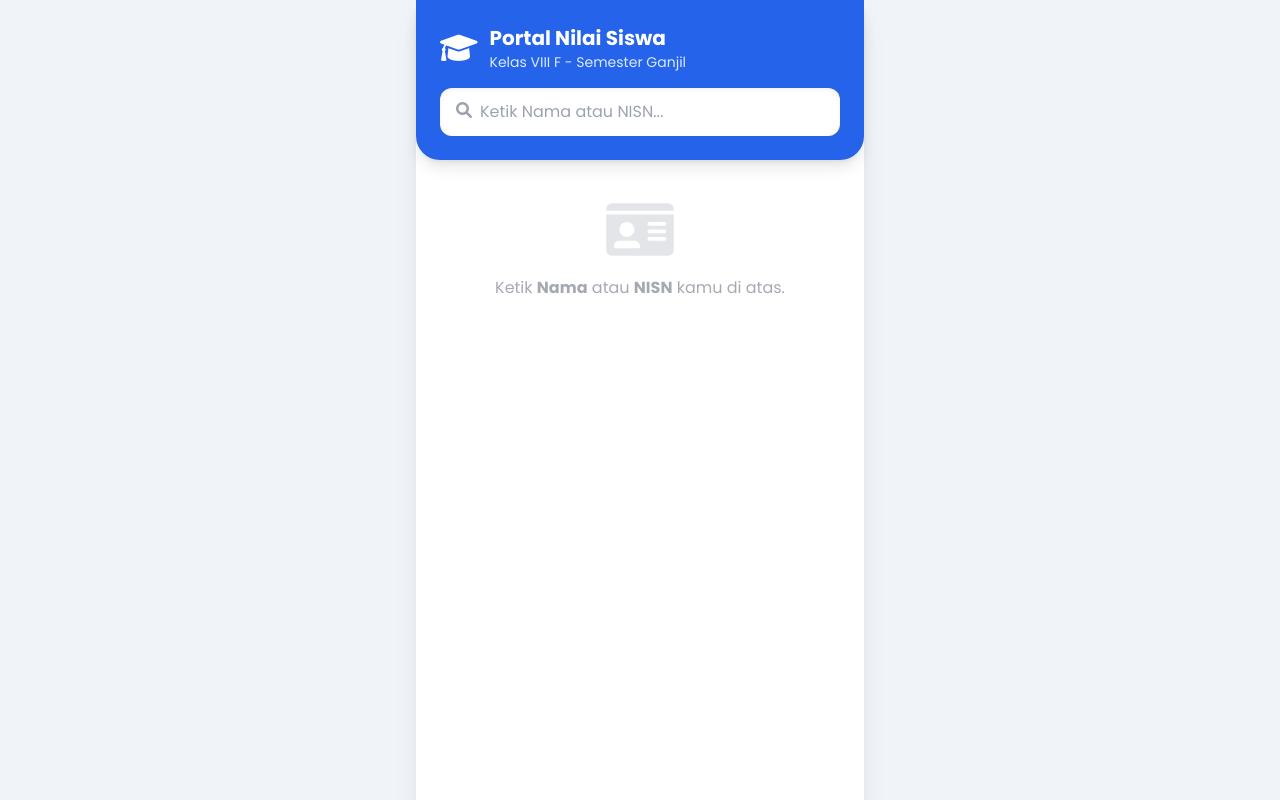
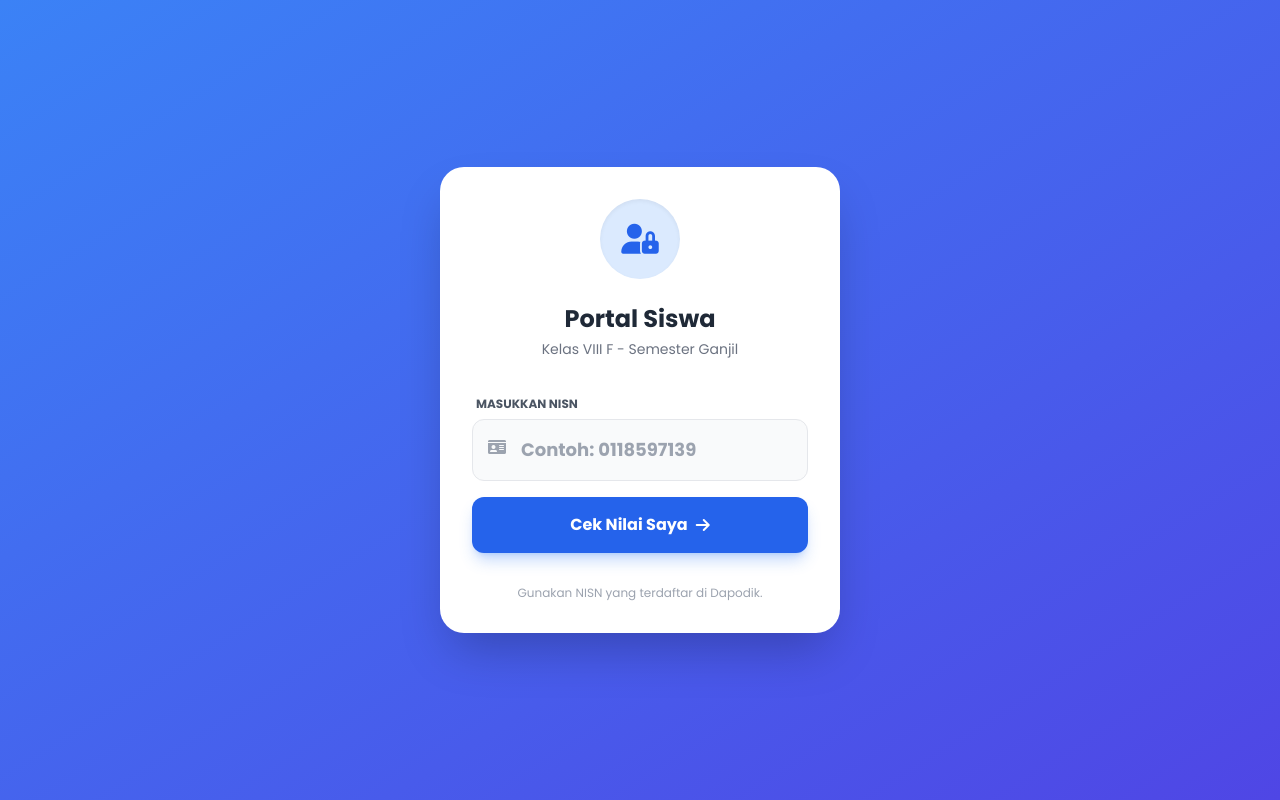
Before and after one commit to muhamadheryana27-debug/Laporan-hasil-belajar-kelas-8F, a plain HTML site: page index.html in a window 1280 px wide. Drawn offline with nearby package versions, Linux system fonts and the light colour scheme.

Commit message:
Update index.html

```diff
--- a/index.html
+++ b/index.html
@@ -3,7 +3,7 @@
 <head>
     <meta charset="UTF-8">
     <meta name="viewport" content="width=device-width, initial-scale=1.0">
-    <title>Cek Nilai Kelas VIII F</title>
+    <title>Login Nilai Kelas VIII F</title>
     <script src="https://cdn.tailwindcss.com"></script>
     <link href="https://cdnjs.cloudflare.com/ajax/libs/font-awesome/6.0.0/css/all.min.css" rel="stylesheet">
     <script src="https://cdnjs.cloudflare.com/ajax/libs/jspdf/2.5.1/jspdf.umd.min.js"></script>
@@ -11,34 +11,62 @@
 
     <style>
         @import url('https://fonts.googleapis.com/css2?family=Poppins:wght@300;400;600;700&display=swap');
-        body { font-family: 'Poppins', sans-serif; background-color: #f0f4f8; }
+        body { font-family: 'Poppins', sans-serif; background-color: #eef2f6; }
         .modal { transition: opacity 0.25s ease; }
         body.modal-active { overflow-x: hidden; overflow-y: visible !important; }
+        /* Hilangkan spinner di input number */
+        input::-webkit-outer-spin-button, input::-webkit-inner-spin-button { -webkit-appearance: none; margin: 0; }
     </style>
 </head>
-<body class="min-h-screen relative">
+<body class="min-h-screen flex flex-col items-center justify-center relative bg-gradient-to-br from-blue-500 to-indigo-600">
 
-    <div class="max-w-md mx-auto bg-white min-h-screen shadow-xl relative pb-24">
+    <div id="loginPage" class="w-full max-w-md px-6 transition-all duration-500">
+        <div class="bg-white rounded-3xl shadow-2xl p-8 text-center">
+            <div class="w-20 h-20 bg-blue-100 rounded-full flex items-center justify-center mx-auto mb-6 text-blue-600 text-3xl shadow-inner">
+                <i class="fas fa-user-lock"></i>
+            </div>
 
-        <div class="bg-blue-600 p-6 rounded-b-3xl shadow-lg text-white mb-6">
-            <div class="flex items-center gap-3 mb-2">
+            <h1 class="text-2xl font-bold text-gray-800 mb-1">Portal Siswa</h1>
+            <p class="text-gray-500 text-sm mb-8">Kelas VIII F - Semester Ganjil</p>
+
+            <div class="space-y-4 text-left">
+                <div>
+                    <label class="text-xs font-bold text-gray-600 ml-1 uppercase">Masukkan NISN</label>
+                    <div class="relative mt-1">
+                        <input type="number" id="nisnInput" placeholder="Contoh: 0118597139"
+                            class="w-full pl-12 pr-4 py-4 rounded-xl bg-gray-50 border border-gray-200 text-gray-800 font-bold text-lg focus:outline-none focus:ring-4 focus:ring-blue-200 focus:border-blue-500 transition"
+                            onkeypress="handleEnter(event)">
+                        <i class="fas fa-id-card absolute left-4 top-5 text-gray-400"></i>
+                    </div>
+                    <p id="loginError" class="text-red-500 text-xs mt-2 hidden"><i class="fas fa-exclamation-circle mr-1"></i>NISN tidak ditemukan. Coba lagi.</p>
+                </div>
+
+                <button onclick="attemptLogin()" class="w-full bg-blue-600 hover:bg-blue-700 text-white font-bold py-4 rounded-xl shadow-lg shadow-blue-500/30 transition transform active:scale-95 flex items-center justify-center gap-2">
+                    Cek Nilai Saya <i class="fas fa-arrow-right"></i>
+                </button>
+            </div>
+
+            <p class="text-xs text-gray-400 mt-8">Gunakan NISN yang terdaftar di Dapodik.</p>
+        </div>
+    </div>
+
+    <div id="resultPage" class="w-full max-w-md bg-white min-h-screen shadow-xl relative pb-24 hidden">
+
+        <div class="bg-blue-600 p-6 rounded-b-3xl shadow-lg text-white mb-6 flex justify-between items-start">
+            <div class="flex items-center gap-3">
                 <i class="fas fa-graduation-cap text-3xl"></i>
                 <div>
-                    <h1 class="text-xl font-bold">Portal Nilai Siswa</h1>
-                    <p class="text-blue-100 text-sm">Kelas VIII F - Semester Ganjil</p>
+                    <h1 class="text-lg font-bold">Hasil Belajar</h1>
+                    <p class="text-blue-100 text-xs">Semester Ganjil</p>
                 </div>
             </div>
-
-            <div class="mt-4 relative">
-                <input type="text" id="searchInput" placeholder="Ketik Nama atau NISN..."
-                    class="w-full pl-10 pr-4 py-3 rounded-xl text-gray-800 focus:outline-none focus:ring-4 focus:ring-blue-300 shadow-inner"
-                    onkeyup="searchStudent()">
-                <i class="fas fa-search absolute left-4 top-3.5 text-gray-400"></i>
-            </div>
+            <button onclick="logout()" class="bg-white/20 hover:bg-white/30 p-2 rounded-lg text-sm transition">
+                <i class="fas fa-sign-out-alt"></i> Keluar
+            </button>
         </div>
 
-        <div id="resultContainer" class="px-5 hidden">
-            <div class="bg-white border border-gray-100 rounded-2xl p-5 shadow-md mb-4 text-center relative overflow-hidden">
+        <div class="px-5">
+            <div class="bg-white border border-gray-100 rounded-2xl p-5 shadow-md mb-4 text-center relative">
                 <div class="w-16 h-16 bg-blue-100 rounded-full flex items-center justify-center mx-auto mb-3 text-blue-600 text-2xl font-bold">
                     <span id="initialName">A</span>
                 </div>
@@ -65,8 +93,7 @@
 
             <div class="mb-4">
                 <h3 class="font-bold text-gray-700 mb-2 pl-1 text-sm uppercase tracking-wide">Rincian Nilai</h3>
-                <div class="bg-white rounded-2xl shadow-sm border border-gray-200 overflow-hidden" id="gradesList">
-                    </div>
+                <div class="bg-white rounded-2xl shadow-sm border border-gray-200 overflow-hidden" id="gradesList"></div>
             </div>
 
             <div class="mb-8">
@@ -88,12 +115,7 @@
             </div>
         </div>
 
-        <div id="emptyState" class="text-center mt-10 px-6 opacity-60">
-            <i class="fas fa-id-card text-6xl text-gray-300 mb-4"></i>
-            <p class="text-gray-500">Ketik <b>Nama</b> atau <b>NISN</b> kamu di atas.</p>
-        </div>
-
-        <div id="downloadBtnContainer" class="fixed bottom-6 left-0 right-0 px-6 hidden z-40">
+        <div class="fixed bottom-6 left-0 right-0 px-6 z-40 max-w-md mx-auto">
             <button onclick="downloadPDF()" class="w-full bg-blue-600 hover:bg-blue-700 text-white font-bold py-3.5 rounded-xl shadow-lg flex items-center justify-center gap-2 transition transform active:scale-95">
                 <i class="fas fa-file-pdf"></i> Simpan PDF
             </button>
@@ -102,27 +124,22 @@
 
     <div id="adviceModal" class="modal opacity-0 pointer-events-none fixed w-full h-full top-0 left-0 flex items-center justify-center z-50">
         <div class="modal-overlay absolute w-full h-full bg-gray-900 opacity-50" onclick="closeAdviceModal()"></div>
-
         <div class="modal-container bg-white w-11/12 md:max-w-md mx-auto rounded-2xl shadow-2xl z-50 overflow-y-auto max-h-[90vh] transform scale-95 transition-transform duration-300">
-
             <div class="bg-indigo-600 p-4 text-white rounded-t-2xl flex justify-between items-center">
                 <h3 class="font-bold text-lg"><i class="fas fa-comment-dots mr-2"></i>Saran Akademik</h3>
                 <button onclick="closeAdviceModal()" class="text-white hover:text-gray-200 focus:outline-none">
                     <i class="fas fa-times text-xl"></i>
                 </button>
             </div>
-
             <div class="p-6">
                 <div id="adviceContent" class="space-y-4"></div>
-                <button onclick="closeAdviceModal()" class="mt-6 w-full bg-gray-100 text-gray-700 font-bold py-3 rounded-xl hover:bg-gray-200">
-                    Tutup
-                </button>
+                <button onclick="closeAdviceModal()" class="mt-6 w-full bg-gray-100 text-gray-700 font-bold py-3 rounded-xl hover:bg-gray-200">Tutup</button>
             </div>
         </div>
     </div>
 
     <script>
-        // DATA SISWA
+        // DATA SISWA (Database Lokal)
         const studentsData = [
             {No:1,Nama:"ABIE YAHYA FAUDJAN",NISN:"0118597139",NIS:"24257171",PAI:83,PP:82,BINd:79,Mtk:83,IPA:78,IPS:84,Bing:79,PJOK:82,Inf:78,Seni:85,Sunda:82,sakit:7,Izin:0,Alfa:1,Total:895,Peringkat:32},
             {No:2,Nama:"ALANIS AILA SYAQINA",NISN:"0119343209",NIS:"24257172",PAI:81,PP:81,BINd:83,Mtk:78,IPA:78,IPS:84,Bing:79,PJOK:83,Inf:80,Seni:83,Sunda:83,sakit:3,Izin:1,Alfa:0,Total:893,Peringkat:33},
@@ -176,33 +193,50 @@
             'Sunda': 'B. Sunda'
         };
 
-        function searchStudent() {
-            const input = document.getElementById('searchInput').value.toLowerCase();
-            const resultContainer = document.getElementById('resultContainer');
-            const emptyState = document.getElementById('emptyState');
-            const btnContainer = document.getElementById('downloadBtnContainer');
+        // EVENT LISTENER: Login saat tekan Enter
+        function handleEnter(e) {
+            if (e.key === "Enter") {
+                attemptLogin();
+            }
+        }
 
-            // Syarat: Minimal ketik 3 karakter (biar ga kepanjangan list-nya)
-            if (input.length < 3) {
-                resultContainer.classList.add('hidden');
-                emptyState.classList.remove('hidden');
-                btnContainer.classList.add('hidden');
-                return;
-            }
+        // FUNGSI LOGIN
+        function attemptLogin() {
+            const nisnInput = document.getElementById('nisnInput').value.trim();
+            const errorMsg = document.getElementById('loginError');
 
-            // LOGIKA PENCARIAN BARU (NAMA atau NISN)
-            const found = studentsData.find(s =>
-                s.Nama.toLowerCase().includes(input) ||
-                s.NISN.includes(input)
-            );
+            if (!nisnInput) return;
+
+            // Cari siswa berdasarkan NISN (Exact Match)
+            const found = studentsData.find(s => s.NISN === nisnInput);
 
             if (found) {
                 currentStudent = found;
                 displayStudent(found);
-                resultContainer.classList.remove('hidden');
-                emptyState.classList.add('hidden');
-                btnContainer.classList.remove('hidden');
+
+                // Animasi transisi halaman
+                document.getElementById('loginPage').classList.add('hidden');
+                document.body.classList.remove('bg-gradient-to-br', 'from-blue-500', 'to-indigo-600');
+                document.body.classList.add('bg-[#eef2f6]');
+
+                const resultPage = document.getElementById('resultPage');
+                resultPage.classList.remove('hidden');
+                errorMsg.classList.add('hidden');
+            } else {
+                // Tampilkan pesan error jika salah
+                errorMsg.classList.remove('hidden');
+                // Efek getar pada input
+                const inputField = document.getElementById('nisnInput');
+                inputField.classList.add('ring-4', 'ring-red-300', 'border-red-500');
+                setTimeout(() => {
+                    inputField.classList.remove('ring-4', 'ring-red-300', 'border-red-500');
+                }, 500);
             }
+        }
+
+        // FUNGSI LOGOUT
+        function logout() {
+            location.reload(); // Refresh halaman untuk reset
         }
 
         function displayStudent(s) {
```
